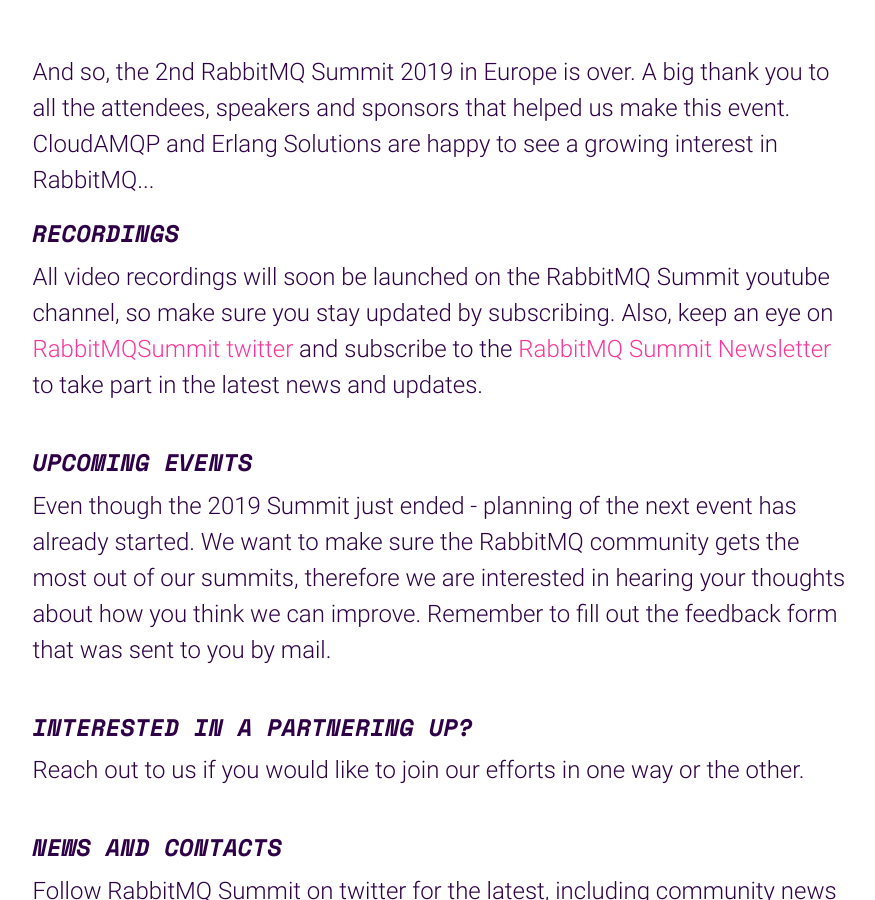
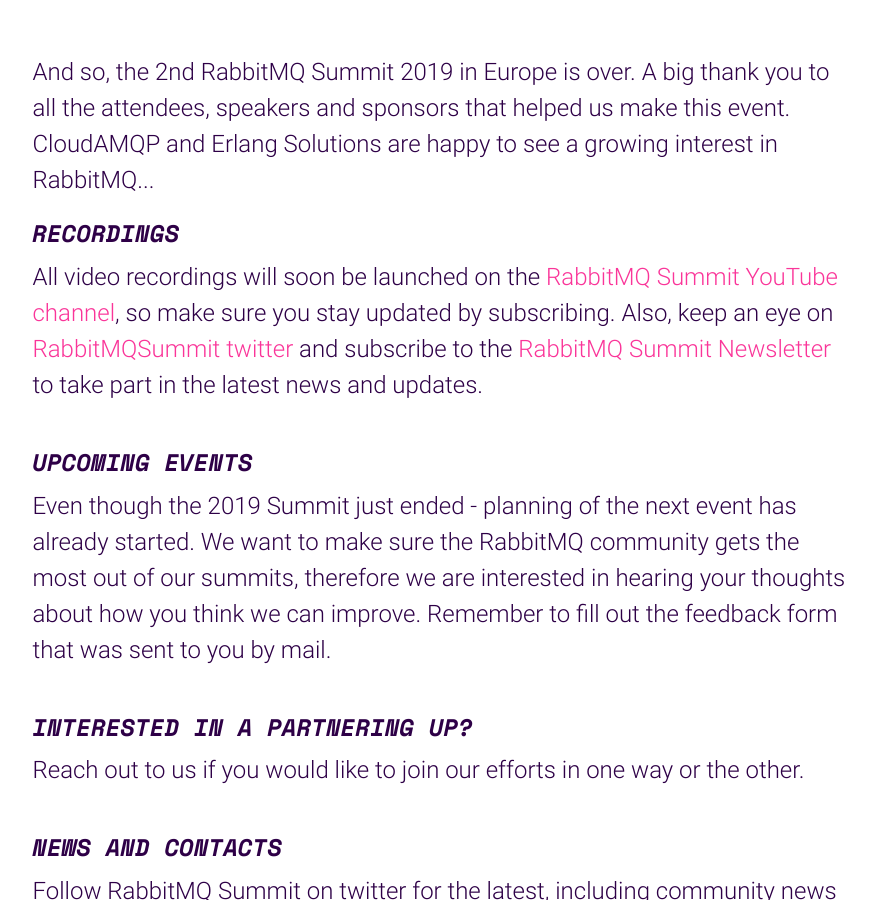
Before and after one commit to isabella232/rabbitmq-summit-1, a Jekyll site: the page built from index.html, in a window 1280 px wide and 900 px high, scrolled down 980 px. Shown: the whole window, without its empty margins (195-1070 px from the left). Built offline with Jekyll 4.4.1, drawn with Linux system fonts in a browser that asks for light colours; nearby versions of some CDN libraries; comment, search, counter and statistics services are not loaded.

Commit message:
Updates youtube link

```diff
--- a/index.html
+++ b/index.html
@@ -92,7 +92,7 @@ footer-logo: /img/logo-pink.png
             </p>
             <h4 class="text-uppercase mb-2">Recordings</h4>
             <p class="mb-5">
-              All video recordings will soon be launched on the RabbitMQ Summit youtube channel, so make sure you stay updated by subscribing. Also, keep an eye on <a href="https://twitter.com/RabbitMQSummit" class="pink" target="_blank">RabbitMQSummit twitter</a> and subscribe to the <a href="#newsletter" class="pink" target="_blank">RabbitMQ Summit Newsletter</a>  to take part in the latest news and updates.
+              All video recordings will soon be launched on the <a href="https://www.youtube.com/rabbitmqsummit" class="pink" target="_blank">RabbitMQ Summit YouTube channel</a>, so make sure you stay updated by subscribing. Also, keep an eye on <a href="https://twitter.com/RabbitMQSummit" class="pink" target="_blank">RabbitMQSummit twitter</a> and subscribe to the <a href="#newsletter" class="pink" target="_blank">RabbitMQ Summit Newsletter</a>  to take part in the latest news and updates.
             </p>
             <h4 class="text-uppercase mb-2">Upcoming Events</h4>
             <p class="mb-5">
```
